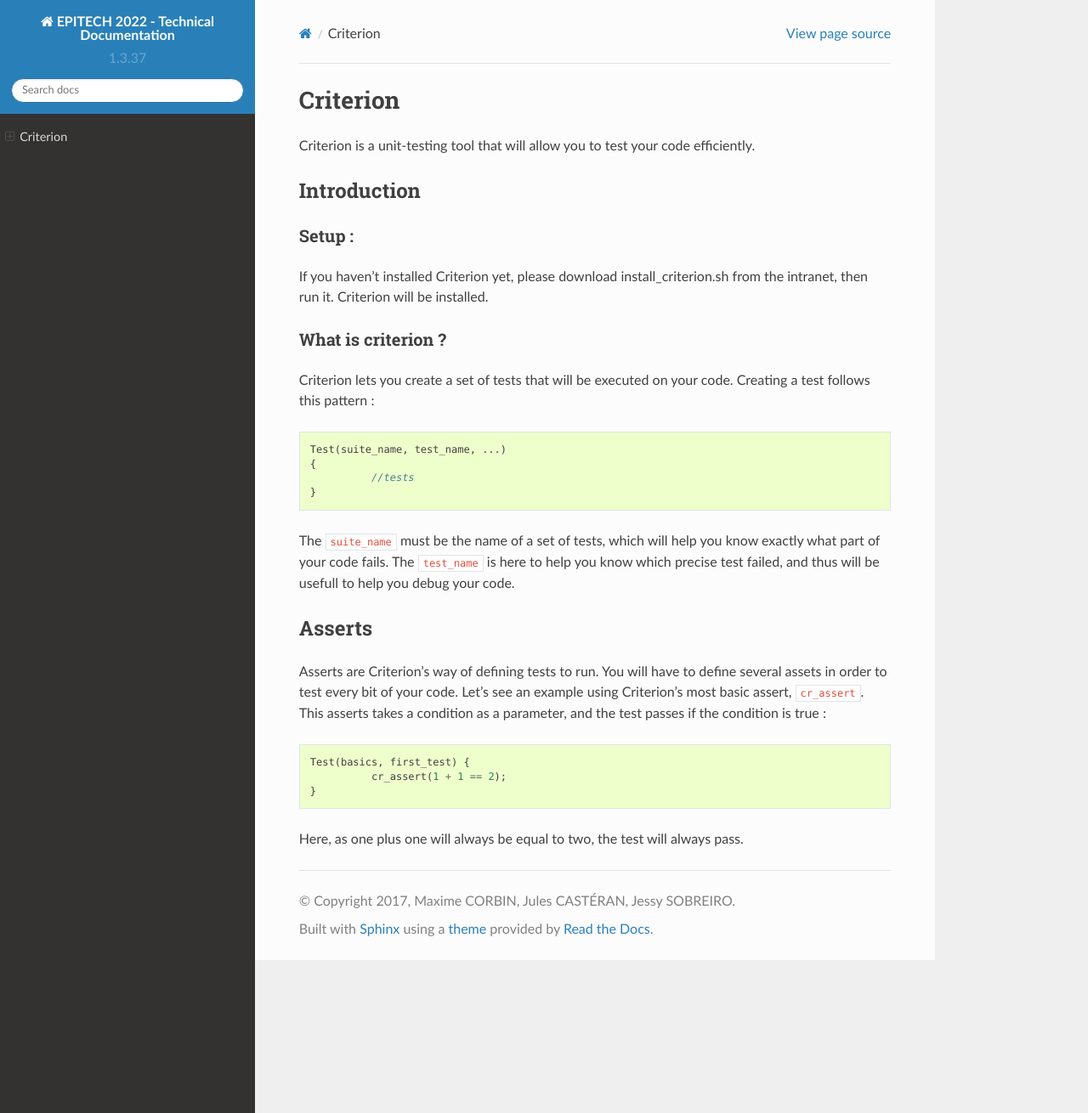
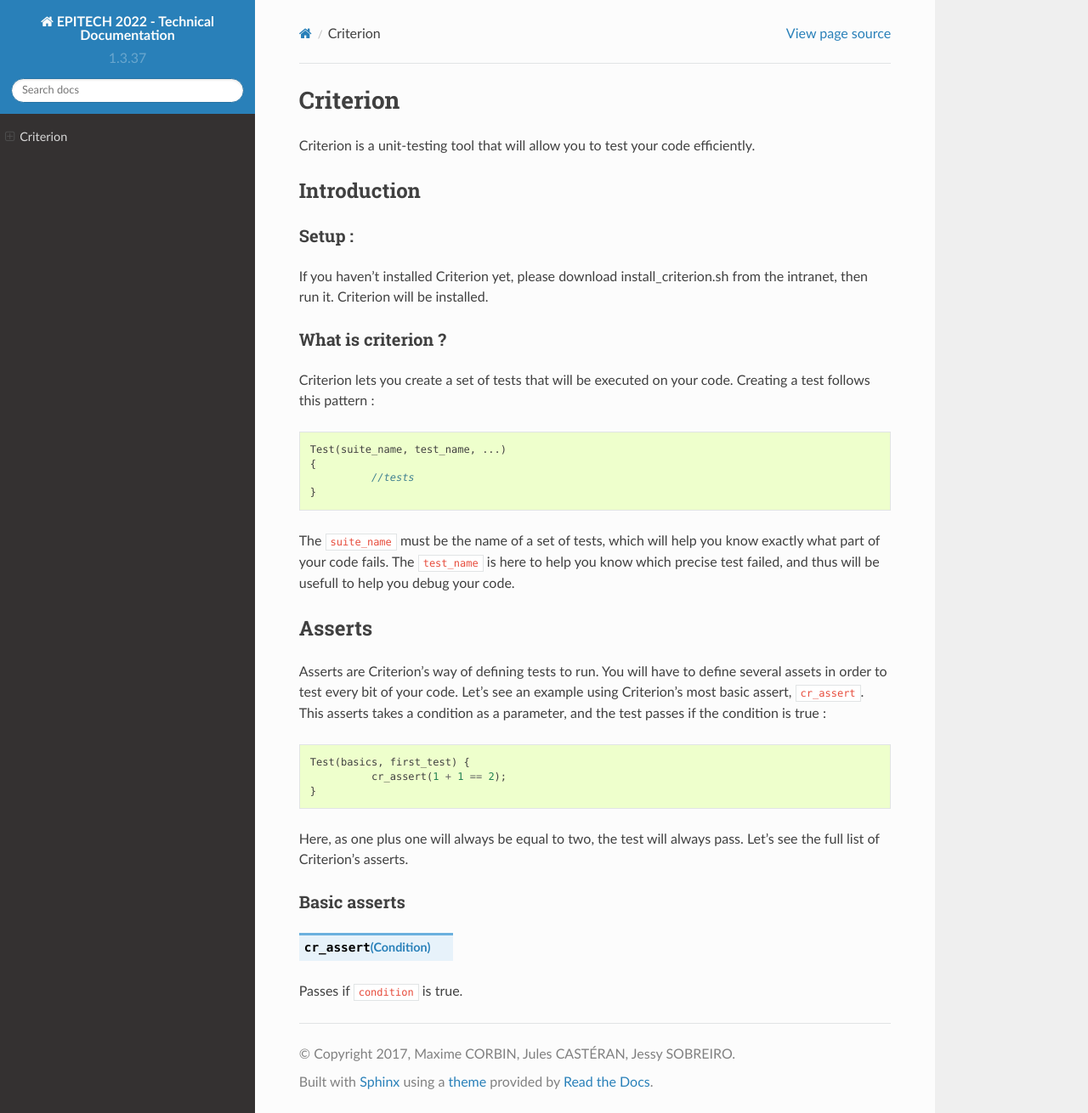
Before and after one commit to jess-sys/22Docs, a Sphinx documentation site: the page built from docs/criterion.rst, in a window 1280 px wide and 1310 px high. Shown: the whole window at 85% size. Built offline with Sphinx 7.4.7 and the Read the Docs theme 2.0.0, drawn with Linux system fonts in a browser that asks for light colours; pages that are not in the unit, such as notebooks, are missing from menus.

Commit message:
First assert

```diff
--- a/docs/criterion.rst
+++ b/docs/criterion.rst
@@ -49,3 +49,11 @@
       }
 
 Here, as one plus one will always be equal to two, the test will always pass.
+Let's see the full list of Criterion's asserts.
+
+Basic asserts
+~~~~~~~~~~~~~
+
+.. c:macro:: cr_assert(Condition)
+
+Passes if ``condition`` is true.
```
